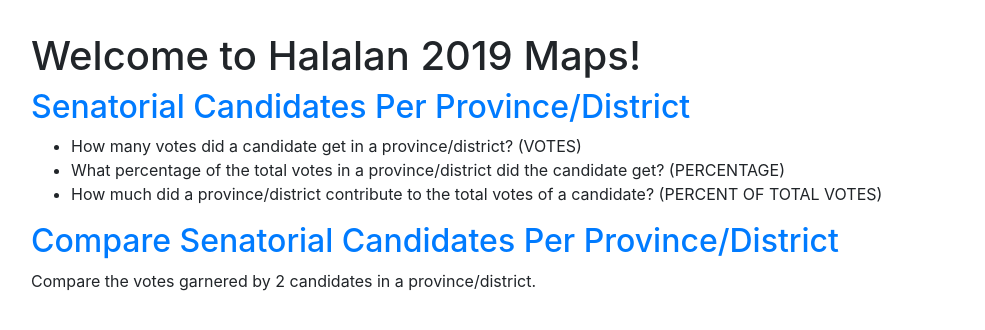
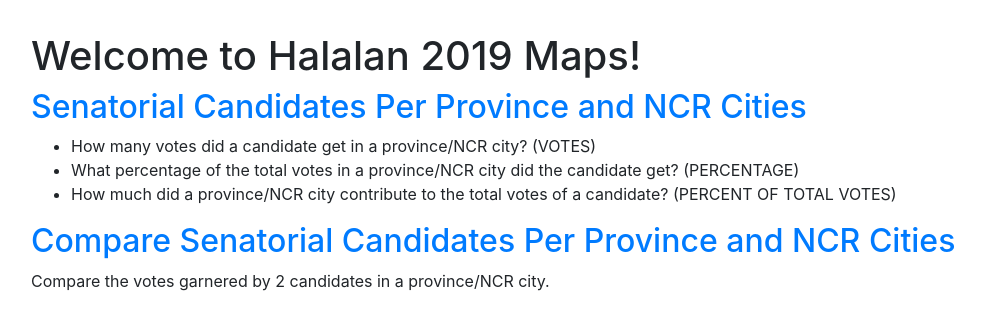
Before and after one commit to benhur07b/halalan2019-maps, a plain HTML site: page index.html in a window 1280 px wide. Shown: the whole page, without its empty margins (71-1056 px from the left). Drawn offline with nearby package versions, Linux system fonts and the light colour scheme.

Commit message:
initial commit.

```diff
--- a/index.html
+++ b/index.html
@@ -6,6 +6,12 @@
     <meta name='viewport' content='width=device-width, initial-scale=1'>
 
     <title>Halalan 2019 Maps</title>
+
+    <meta property="og:description" content="Sample interactive maps of the 2019 National Elections in the Philippines. :)">
+    <meta property="og:image" content="static/data/main.png"/>
+
+    <meta name="twitter:description" content="Sample interactive maps of the 2019 National Elections in the Philippines. :)">
+    <meta name="twitter:image" content="static/data/main.png"/>
 
     <link rel="shortcut icon" href="static/data/BNHR-favicon.png">
 
@@ -38,17 +44,17 @@
     <div class="container" style="padding: 2em">
         <h1>Welcome to Halalan 2019 Maps!</h1>
         <div>
-            <h2><a href='provinces.html'>Senatorial Candidates Per Province/District</a></h2>
+            <h2><a href='provinces.html'>Senatorial Candidates Per Province and NCR Cities</a></h2>
                 <ul>
-                    <li>How many votes did a candidate get in a province/district? (VOTES)</li>
-                    <li>What percentage of the total votes in a province/district did the candidate get? (PERCENTAGE)</li>
-                    <li>How much did a province/district contribute to the total votes of a candidate? (PERCENT OF TOTAL VOTES)</li>
+                    <li>How many votes did a candidate get in a province/NCR city? (VOTES)</li>
+                    <li>What percentage of the total votes in a province/NCR city did the candidate get? (PERCENTAGE)</li>
+                    <li>How much did a province/NCR city contribute to the total votes of a candidate? (PERCENT OF TOTAL VOTES)</li>
                 </ul>
         </div>
         <div>
-            <h2><a href='provinces-compare.html'>Compare Senatorial Candidates Per Province/District</a></h2>
+            <h2><a href='provinces-compare.html'>Compare Senatorial Candidates Per Province and NCR Cities</a></h2>
             <p>
-            Compare the votes garnered by 2 candidates in a province/district.
+            Compare the votes garnered by 2 candidates in a province/NCR city.
             </p>
         </div>
     </div>
```
Also changed, not shown: provinces-compare.html (+7 -1 lines), provinces.html (+7 -1 lines), static/data/main.png (added).
